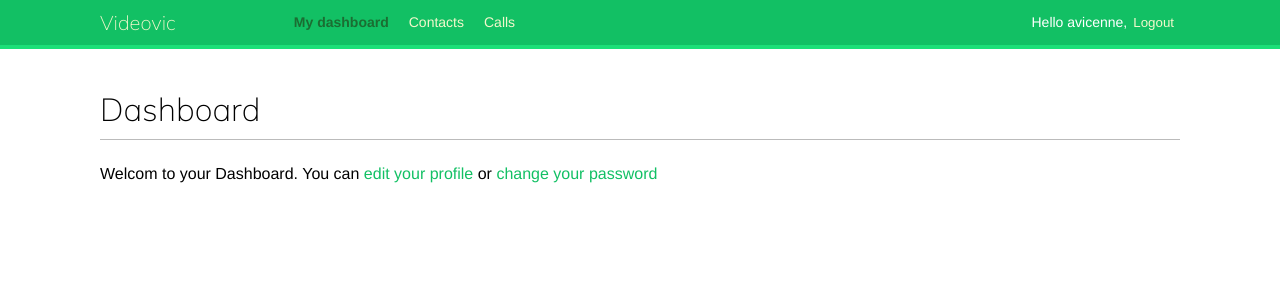
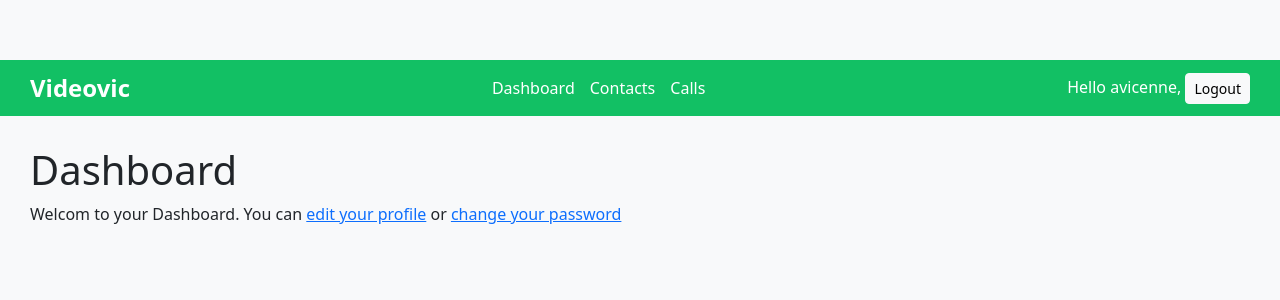
Before and after one commit to Avicenne1/videovic, a Django app: page /account/ in a window 1280 px wide. Shown: the top 300 px of the page. Run offline with Django 5.2, Linux system fonts and the light colour scheme; a user stored in the database is signed in; some web fonts are replaced.

Commit message:
Update base.html

```diff
--- a/templates/base.html
+++ b/templates/base.html
@@ -2,10 +2,51 @@
 <!DOCTYPE html>
 <html>
   <head>
-        <title>
-            {% block title %}{% endblock  %}
-        </title>
-        <link rel="stylesheet" href="{% static 'css/base.css' %}">
+    <title>{% block title %}{% endblock %}</title>
+
+    <!-- ✅ Bootstrap CDN -->
+    <link
+      href="https://cdn.jsdelivr.net/npm/bootstrap@5.3.3/dist/css/bootstrap.min.css"
+      rel="stylesheet"
+    />
+    <style>
+      body {
+        padding-top: 60px;
+        background-color: #f8f9fa;
+      }
+      #header {
+        background-color: #12c064;
+        color: white;
+        padding: 10px 30px;
+        display: flex;
+        justify-content: space-between;
+        align-items: center;
+      }
+      .logo {
+        font-weight: bold;
+        font-size: 24px;
+      }
+      .menu {
+        list-style: none;
+        display: flex;
+        gap: 15px;
+        margin: 0;
+        padding: 0;
+      }
+      .menu li a {
+        color: white;
+        text-decoration: none;
+      }
+      .selected a {
+        text-decoration: underline;
+      }
+      .user form {
+        display: inline;
+      }
+      #content {
+        padding: 30px;
+      }
+    </style>
   </head>
   <body>
     <div id="header">
@@ -13,37 +54,39 @@
       {% if request.user.is_authenticated %}
         <ul class="menu">
           <li {% if section == "dashboard" %}class="selected"{% endif %}>
-                        <a href="{% url 'dashboard' %}">My dashboard</a></li>
+            <a href="{% url 'dashboard' %}">Dashboard</a>
+          </li>
           <li {% if section == "image" %}class="selected"{% endif %}>
-                        <a href="#">Contacts</a></li>
+            <a href="#">Contacts</a>
+          </li>
           <li {% if section == "people" %}class="selected"{% endif %}>
-                        <a href="{% url 'video_lobby' %}">Calls</a></li>
+            <a href="{% url 'video_lobby' %}">Calls</a>
+          </li>
         </ul>
       {% endif %}
       <span class="user">
         {% if request.user.is_authenticated %}
-                    Hello {{request.user.first_name|default:request.user.username}},
-                    <form action="{% url 'logout' %}" method="post">
-                       <button type="submit">Logout</button>
+          Hello {{ request.user.first_name|default:request.user.username }},
+          <form action="{% url 'logout' %}" method="post" class="d-inline">
             {% csrf_token %}
+            <button type="submit" class="btn btn-light btn-sm">Logout</button>
           </form>
         {% else %}
-                    <a href="{% url 'login' %}">Log-in</a>
+          <a href="{% url 'login' %}" class="btn btn-light btn-sm">Log-in</a>
         {% endif %}
       </span>
     </div>
+
     {% if messages %}
-            <ul class="messages">
-                {% for message in messages  %}
-                    <li class = "{{message.tags}}">
-                        {{message|safe}}
-                        <a href="#" class='close'>X</a>
-                    </li>
+      <div class="container mt-3">
+        {% for message in messages %}
+          <div class="alert alert-{{ message.tags }}">{{ message|safe }}</div>
         {% endfor %}
-            </ul>
+      </div>
     {% endif %}
+
     <div id="content">
-            {% block content %}{% endblock  %}
+      {% block content %}{% endblock %}
     </div>
   </body>
 </html>
```
Lines whose indentation alone changed are shown as unchanged.
